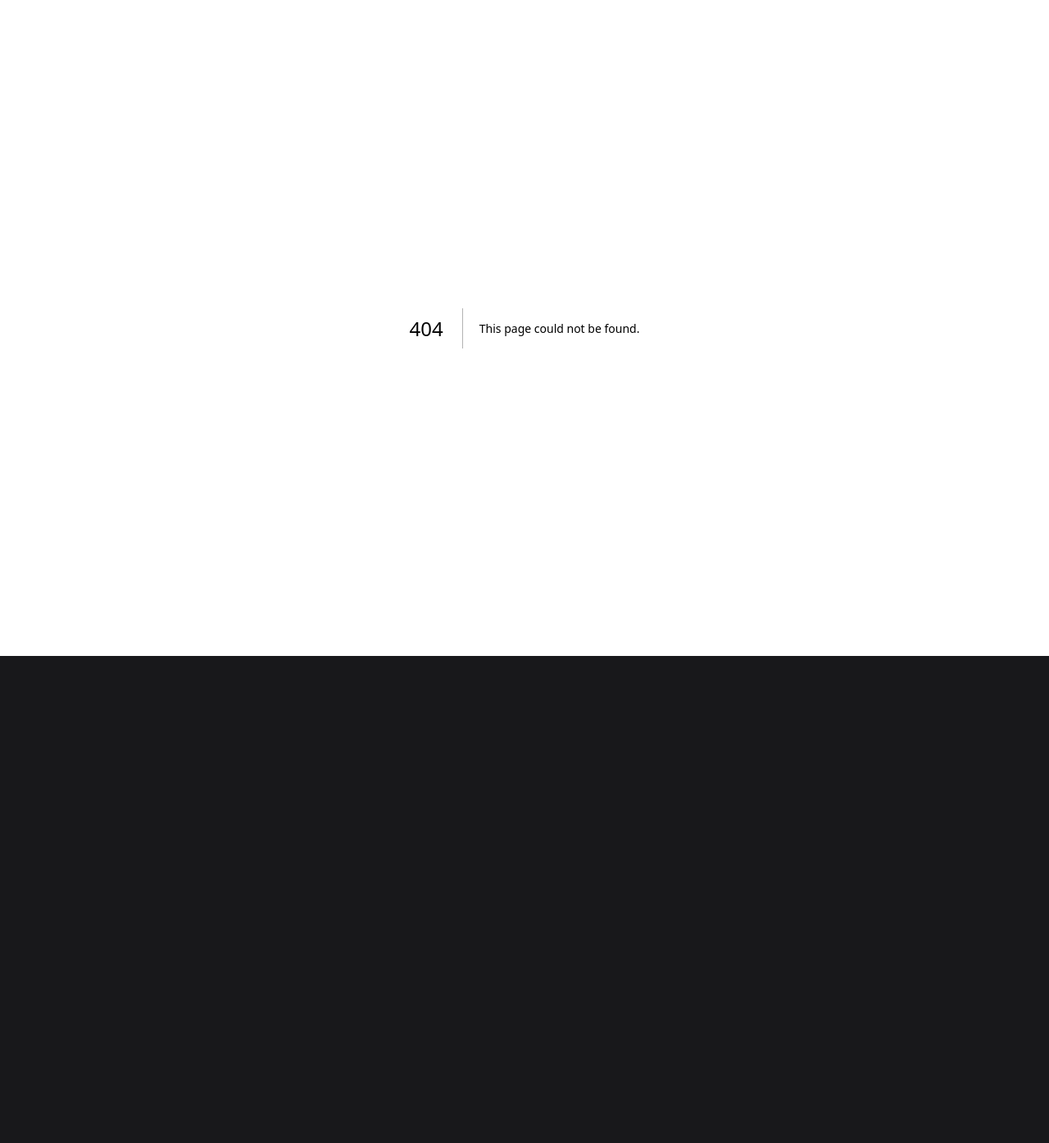
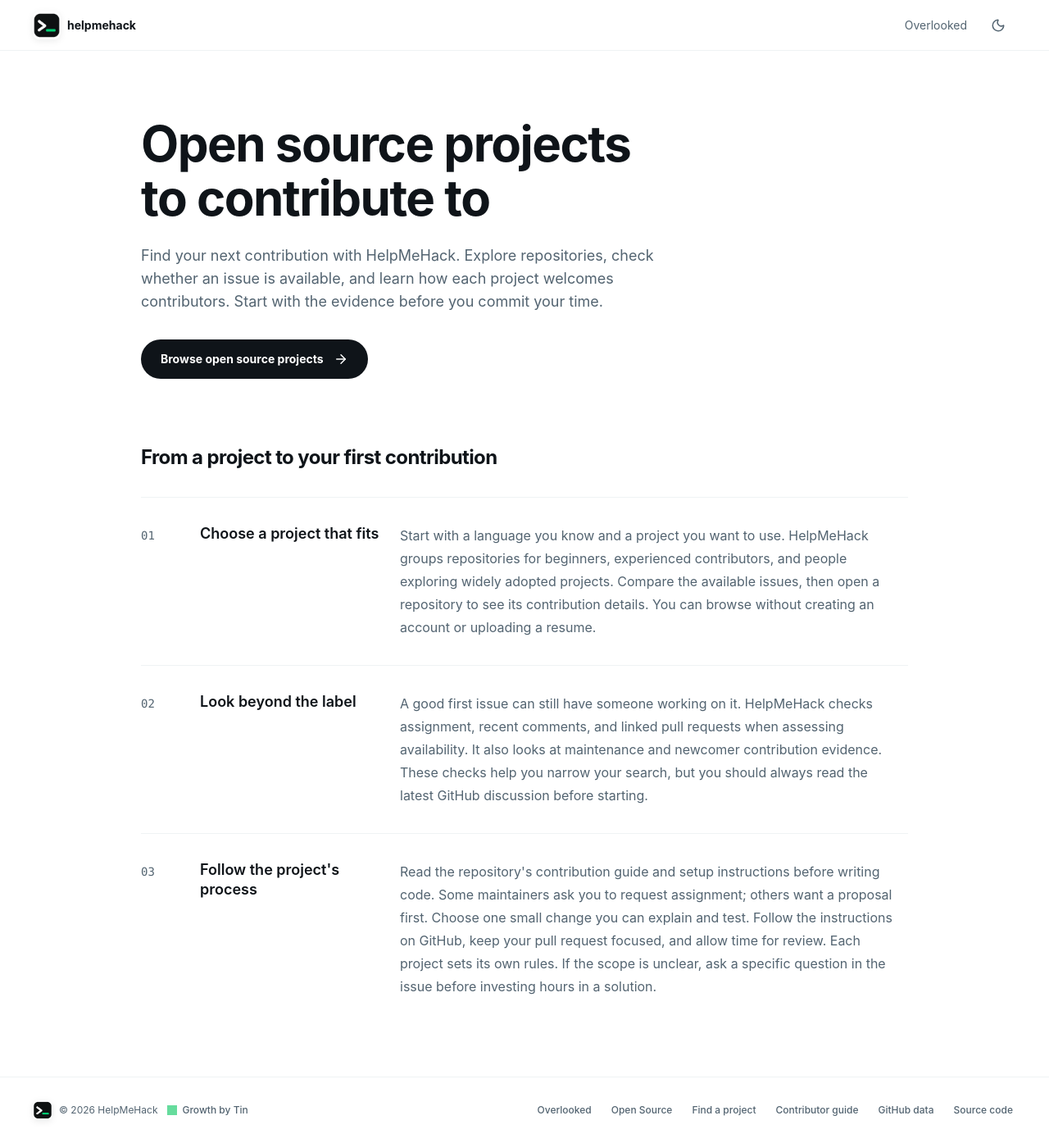
Before and after one commit to rohanmalhotracodes/helpmehack, a Next.js app: page /open-source-projects in a window 1280 px wide. Before the commit this address had no page. Shown: the whole page at 82% size. Before the commit the page ends 800 px from the top, so only its background shows below. Built offline with nearby package versions, Linux system fonts and the light colour scheme.

Commit message:
Add open source contribution landing page
Co-authored-by: tin-computer[bot] <277149838+tin-computer[bot]@users.noreply.github.com>

```diff
--- /dev/null
+++ b/app/open-source-projects/page.tsx
@@ -0,0 +1,56 @@
+import Link from "next/link";
+import type { Metadata } from "next";
+import { ArrowRight } from "lucide-react";
+import { ContributionPageShell } from "@/components/contribution-page-shell";
+
+const title = "Open source projects to contribute to | HelpMeHack";
+const description = "Find open source projects to contribute to. Compare issue availability, contribution guides, and maintainer activity before choosing your first contribution.";
+const url = "https://www.helpmehack.tech/open-source-projects";
+
+export const metadata: Metadata = {
+  title,
+  description,
+  alternates: { canonical: url },
+  openGraph: { title, description, url, type: "website", siteName: "HelpMeHack" },
+};
+
+const steps = [
+  {
+    title: "Choose a project that fits",
+    body: "Start with a language you know and a project you want to use. HelpMeHack groups repositories for beginners, experienced contributors, and people exploring widely adopted projects. Compare the available issues, then open a repository to see its contribution details. You can browse without creating an account or uploading a resume.",
+  },
+  {
+    title: "Look beyond the label",
+    body: "A good first issue can still have someone working on it. HelpMeHack checks assignment, recent comments, and linked pull requests when assessing availability. It also looks at maintenance and newcomer contribution evidence. These checks help you narrow your search, but you should always read the latest GitHub discussion before starting.",
+  },
+  {
+    title: "Follow the project's process",
+    body: "Read the repository's contribution guide and setup instructions before writing code. Some maintainers ask you to request assignment; others want a proposal first. Choose one small change you can explain and test. Follow the instructions on GitHub, keep your pull request focused, and allow time for review. Each project sets its own rules. If the scope is unclear, ask a specific question in the issue before investing hours in a solution.",
+  },
+];
+
+export default function OpenSourceProjectsPage() {
+  return (
+    <ContributionPageShell>
+      <main className="mx-auto max-w-[1000px] px-5 pb-4 pt-12 sm:px-8 sm:pt-20">
+        <section aria-labelledby="contribution-title" className="max-w-[760px]">
+          <h1 id="contribution-title" className="text-balance text-4xl font-bold leading-[1.1] tracking-tight sm:text-6xl">Open source projects to contribute to</h1>
+          <p className="x-muted mt-6 max-w-[60ch] text-pretty text-lg leading-7">Find your next contribution with HelpMeHack. Explore repositories, check whether an issue is available, and learn how each project welcomes contributors. Start with the evidence before you commit your time.</p>
+          <Link href="/#open-source" className="focus-ring x-primary mt-8 inline-flex min-h-12 items-center gap-3 rounded-full px-6 py-3 text-sm font-bold transition-opacity hover:opacity-85 active:opacity-75">Browse open source projects <ArrowRight size={18} aria-hidden="true" /></Link>
+        </section>
+        <section aria-labelledby="starting-title" className="mt-16 sm:mt-20">
+          <h2 id="starting-title" className="mb-8 text-2xl font-bold tracking-tight">From a project to your first contribution</h2>
+          <ol>
+            {steps.map((step, index) => (
+              <li key={step.title} className="x-border grid grid-cols-[32px_1fr] gap-x-4 border-t py-7 sm:grid-cols-[48px_220px_1fr] sm:gap-x-6 sm:py-8">
+                <span className="mono x-muted pt-1 text-sm" aria-hidden="true">0{index + 1}</span>
+                <h3 className="text-lg font-semibold leading-6">{step.title}</h3>
+                <p className="x-muted col-start-2 mt-3 max-w-[60ch] text-pretty text-base leading-7 sm:col-start-3 sm:mt-0">{step.body}</p>
+              </li>
+            ))}
+          </ol>
+        </section>
+      </main>
+    </ContributionPageShell>
+  );
+}
--- /dev/null
+++ b/components/contribution-page-shell.tsx
@@ -0,0 +1,31 @@
+"use client";
+
+import Link from "next/link";
+import Image from "next/image";
+import { Moon, Sun } from "lucide-react";
+import { useTheme } from "@/hooks/use-theme";
+import { SiteFooter } from "./site-footer";
+
+export function ContributionPageShell({ children }: { children: React.ReactNode }) {
+  const { theme, toggleTheme } = useTheme();
+  return (
+    <div className="app-theme min-h-screen" data-theme={theme}>
+      <header className="x-border border-b">
+        <div className="mx-auto flex min-h-[61px] max-w-[1240px] items-center justify-between gap-4 px-5">
+          <Link href="/" className="focus-ring flex min-h-11 items-center gap-2 rounded-lg" aria-label="HelpMeHack home">
+            <Image src="/helpmehack-mark.png" width={34} height={34} priority alt="" className="logo-mark rounded-lg" />
+            <span className="text-sm font-bold">helpmehack</span>
+          </Link>
+          <div className="flex items-center gap-4">
+            <Link href="/" className="focus-ring x-muted inline-flex min-h-11 items-center rounded text-sm hover:text-[var(--text)]">Overlooked</Link>
+            <button onClick={toggleTheme} className="focus-ring x-muted grid h-11 w-11 place-items-center rounded-full hover:bg-[var(--surface-raised)]" aria-label={`Switch to ${theme === "dark" ? "light" : "dark"} mode`}>
+              {theme === "dark" ? <Sun size={18} /> : <Moon size={18} />}
+            </button>
+          </div>
+        </div>
+      </header>
+      {children}
+      <SiteFooter />
+    </div>
+  );
+}
--- a/components/opportunity-app.tsx
+++ b/components/opportunity-app.tsx
@@ -1,6 +1,7 @@
 "use client";
 
 import Image from "next/image";
+import { SiteFooter } from "./site-footer";
 import { useCallback, useEffect, useMemo, useState } from "react";
 import { BookOpenText, GitFork, Menu, Moon, Sun, X } from "lucide-react";
 import { useLocalList } from "@/hooks/use-local-list";
@@ -74,30 +75,6 @@ export function OpportunityApp({ initialPayload }: { initialPayload: Opportunity
   );
 }
 
-function SiteFooter({ onNavigate }: { onNavigate: (view: View) => void }) {
-  const linkClass = "focus-ring rounded px-1 py-1 font-medium transition-colors hover:text-[var(--text)]";
-  return (
-    <footer className="x-border mt-12 border-t" aria-label="Site footer">
-      <div className="x-muted mx-auto flex max-w-[1240px] flex-col items-center gap-4 px-5 py-7 text-xs sm:flex-row sm:justify-between">
-        <div className="flex flex-wrap items-center justify-center gap-2">
-          <Image src="/helpmehack-mark.png" width={24} height={24} alt="" className="logo-mark h-6 w-6 rounded-md" />
-          <p>© 2026 HelpMeHack</p>
-          <a href="https://tin.computer" className={`${linkClass} inline-flex items-center gap-1.5`}>
-            <span aria-hidden="true" className="inline-block h-[1em] w-[1em] bg-[#66DC9D]" />
-            Growth by Tin
-          </a>
-        </div>
-        <nav className="flex flex-wrap items-center justify-center gap-x-4 gap-y-2" aria-label="Footer navigation">
-          <button type="button" onClick={() => onNavigate("overlooked")} className={linkClass}>Overlooked</button>
-          <button type="button" onClick={() => onNavigate("open-source")} className={linkClass}>Open Source</button>
-          <a href="https://opensource.guide/how-to-contribute/" target="_blank" rel="noreferrer" className={linkClass}>Contributor guide</a>
-          <a href="https://docs.github.com/en/rest" target="_blank" rel="noreferrer" className={linkClass}>GitHub data</a>
-          <a href="https://github.com/rohanmalhotracodes/helpmehack" target="_blank" rel="noreferrer" className={linkClass}>Source code</a>
-        </nav>
-      </div>
-    </footer>
-  );
-}
 
 function TopNav({ view, onNavigate, theme, onToggleTheme, onMenu }: { view: View; onNavigate: (view: View) => void; theme: "light" | "dark"; onToggleTheme: () => void; onMenu: () => void }) {
   return (
--- /dev/null
+++ b/components/site-footer.tsx
@@ -0,0 +1,30 @@
+"use client";
+
+import Link from "next/link";
+import Image from "next/image";
+
+export function SiteFooter({ onNavigate }: { onNavigate?: (view: "overlooked" | "open-source") => void }) {
+  const linkClass = "focus-ring rounded px-1 py-1 font-medium transition-colors hover:text-[var(--text)]";
+  return (
+    <footer className="x-border mt-12 border-t" aria-label="Site footer">
+      <div className="x-muted mx-auto flex max-w-[1240px] flex-col items-center gap-4 px-5 py-7 text-xs sm:flex-row sm:justify-between">
+        <div className="flex flex-wrap items-center justify-center gap-2">
+          <Image src="/helpmehack-mark.png" width={24} height={24} alt="" className="logo-mark h-6 w-6 rounded-md" />
+          <p>© 2026 HelpMeHack</p>
+          <a href="https://tin.computer" className={`${linkClass} inline-flex items-center gap-1.5`}>
+            <span aria-hidden="true" className="inline-block h-[1em] w-[1em] bg-[#66DC9D]" />
+            Growth by Tin
+          </a>
+        </div>
+        <nav className="flex flex-wrap items-center justify-center gap-x-4 gap-y-2" aria-label="Footer navigation">
+          <Link href="/" onClick={onNavigate ? (event) => { event.preventDefault(); onNavigate("overlooked"); } : undefined} className={linkClass}>Overlooked</Link>
+          <Link href="/#open-source" onClick={onNavigate ? (event) => { event.preventDefault(); onNavigate("open-source"); } : undefined} className={linkClass}>Open Source</Link>
+          <Link href="/open-source-projects" className={linkClass}>Find a project</Link>
+          <a href="https://opensource.guide/how-to-contribute/" target="_blank" rel="noreferrer" className={linkClass}>Contributor guide</a>
+          <a href="https://docs.github.com/en/rest" target="_blank" rel="noreferrer" className={linkClass}>GitHub data</a>
+          <a href="https://github.com/rohanmalhotracodes/helpmehack" target="_blank" rel="noreferrer" className={linkClass}>Source code</a>
+        </nav>
+      </div>
+    </footer>
+  );
+}
```
